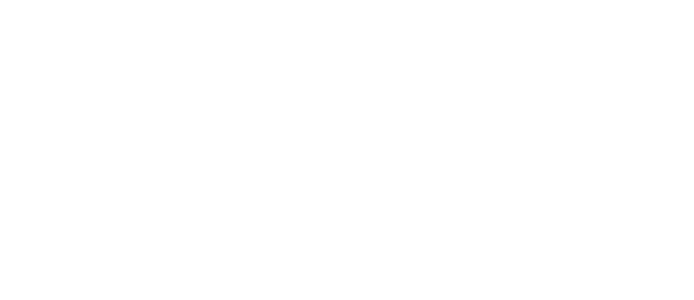
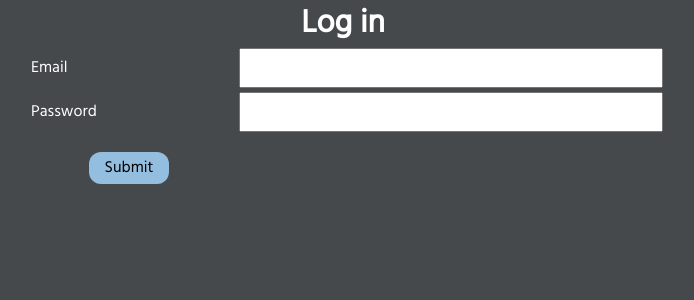
Before and after one commit to ksoni94/workouttracker, a Next.js app: page /login in a window 1280 px wide. Before the commit this address had no page. Shown: the top 300 px of the page, without its empty margins (297-991 px from the left). Built offline with nearby package versions, Linux system fonts and the light colour scheme.

Commit message:
feat: add basic login with bcrypt compare

```diff
--- /dev/null
+++ b/pages/api/users/login.js
@@ -0,0 +1,33 @@
+import { compare } from "bcrypt";
+
+import { prisma } from "../_base";
+
+const login = async (req, res) => {
+  const user = await prisma.users.findUnique({
+    where: {
+      email: req.body.email,
+    },
+  });
+
+  if (!user) {
+    return res.status(400).json({
+      error: "Either the email or password was incorrect",
+    });
+  }
+
+  try {
+    const validPassword = await compare(req.body.password, user.password);
+    if (validPassword) {
+      res.status(200).json({ message: "Valid password" });
+    } else {
+      res.status(400).json({
+        error: "Either the email or password was incorrect",
+      });
+    }
+  } catch (err) {
+    console.info("[users/login]", err);
+    res.status(400).send({ message: err });
+  }
+};
+
+export default login;
--- /dev/null
+++ b/pages/login.js
@@ -0,0 +1,69 @@
+import React from "react";
+import axios from "axios";
+import { useForm } from "react-hook-form";
+import styled from "styled-components";
+import toast, { Toaster } from "react-hot-toast";
+
+import Button from "../components/Button";
+import { DEVICE } from "../constants";
+
+const FormContainer = styled.div`
+  width: 50%;
+  margin-left: auto;
+  margin-right: auto;
+
+  @media ${DEVICE.mobileL} {
+    width: 100%;
+  }
+`;
+
+const StyledForm = styled.form`
+  display: grid;
+  grid-template-columns: 1fr 2fr;
+  gap: 4px;
+`;
+
+const Header = styled.h1`
+  text-align: center;
+`;
+
+const StyledLabel = styled.label`
+  padding: 8px;
+`;
+
+const ButtonWrapper = styled.div`
+  display: flex;
+  justify-content: center;
+  padding: 16px;
+`;
+
+const SignUp = () => {
+  const { register, handleSubmit } = useForm();
+
+  const onSubmit = async (data) => {
+    await axios
+      .post("/api/users/login", data)
+      .catch((err) =>
+        toast(err.response.data.error, { style: { background: "red" } })
+      );
+  };
+  return (
+    <>
+      <Header>Log in</Header>
+      <FormContainer>
+        <StyledForm onSubmit={handleSubmit(onSubmit)}>
+          <StyledLabel for="email">Email</StyledLabel>
+          <input id="email" {...register("email")} />
+          <StyledLabel for="password">Password</StyledLabel>
+          <input id="password" type="password" {...register("password")} />
+          <ButtonWrapper>
+            <Button type="submit" text="Submit" size="small" />
+          </ButtonWrapper>
+        </StyledForm>
+        <Toaster />
+      </FormContainer>
+    </>
+  );
+};
+
+export default SignUp;
```
